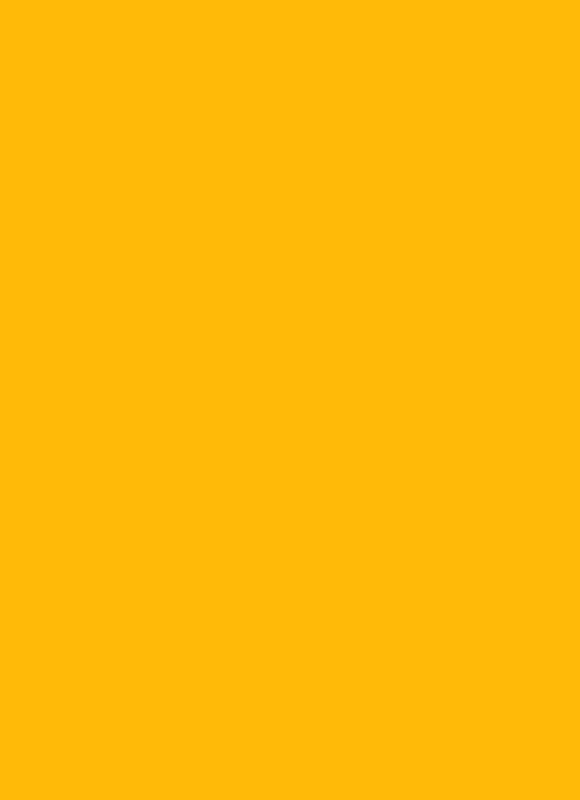
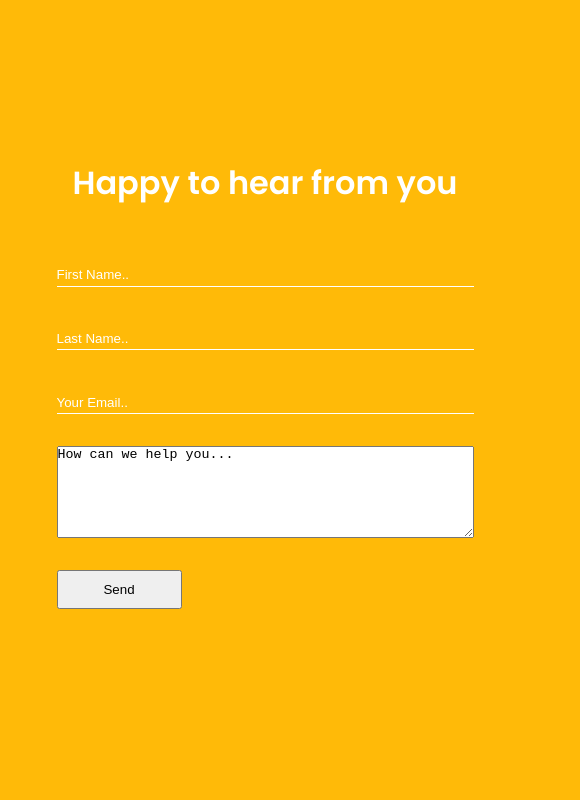
Before and after one commit to FotisAndritsos/Form-section, a plain HTML site: page index.html in a window 1280 px wide. Shown: the full height of the page, 55-635 px from the left. Drawn offline with Linux system fonts and the light colour scheme.

Commit message:
styling the form

```diff
--- a/index.html
+++ b/index.html
@@ -15,7 +15,15 @@
 
     <div class="section">
         <div class="form-part">
+            <h2>Happy to hear from you</h2>
 
+            <form action="">
+                <input type="text" id="fname" name="fname" placeholder="First Name..">
+                <input type="text" id="lname" name="lname" placeholder="Last Name..">
+                <input type="text" id="email" name="email" placeholder="Your Email..">
+                <textarea rows="6" cols="50" name="comment" form="usrform">How can we help you...</textarea>
+                <button type="submit" class="send">Send</button>
+            </form>
         </div>
         <div class="img-part"></div>
     </div>
--- a/styles.css
+++ b/styles.css
@@ -28,4 +28,44 @@ ul{
 .form-part{
     flex: 1;
     background-color:#FFBA08 ;
+    display: flex;
+    flex-direction: column;
+    align-items: center;
+    justify-content: center;
+
 }
+
+h2{
+    /* background-color: red; */
+    margin-bottom: 1rem;
+    font-size: 2rem;
+    color: white;
+    font-weight: 600;
+
+}
+form{
+    display: flex;
+    flex-direction: column;
+    /* width: 50%; */
+    padding: 2rem;
+    /* align-items: center; */
+    /* text-align: center; */
+    /* background-color: blueviolet; */
+}
+input{
+    margin-bottom: 2rem;
+    padding: 0.8rem 0.8rem 0.2rem 0  ;
+    border: none;
+    border-bottom: 1px solid white;
+    background-color: transparent;
+    outline: none;
+}
+input::placeholder{
+    color: white;
+}
+.send{
+    display: inline;
+    width: 30%;
+    padding: 10px 18px;
+    margin-top: 2rem;
+}
```
